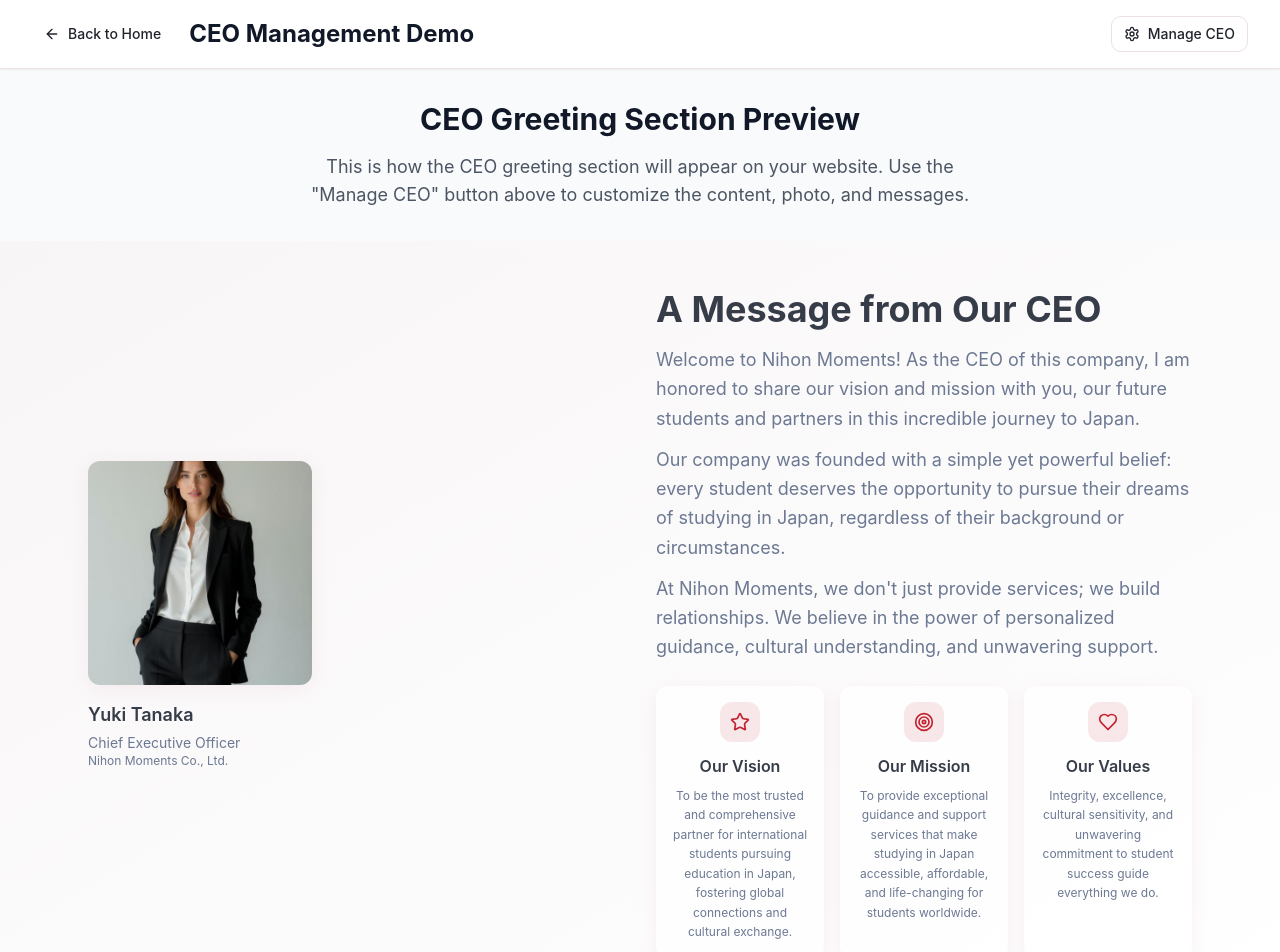
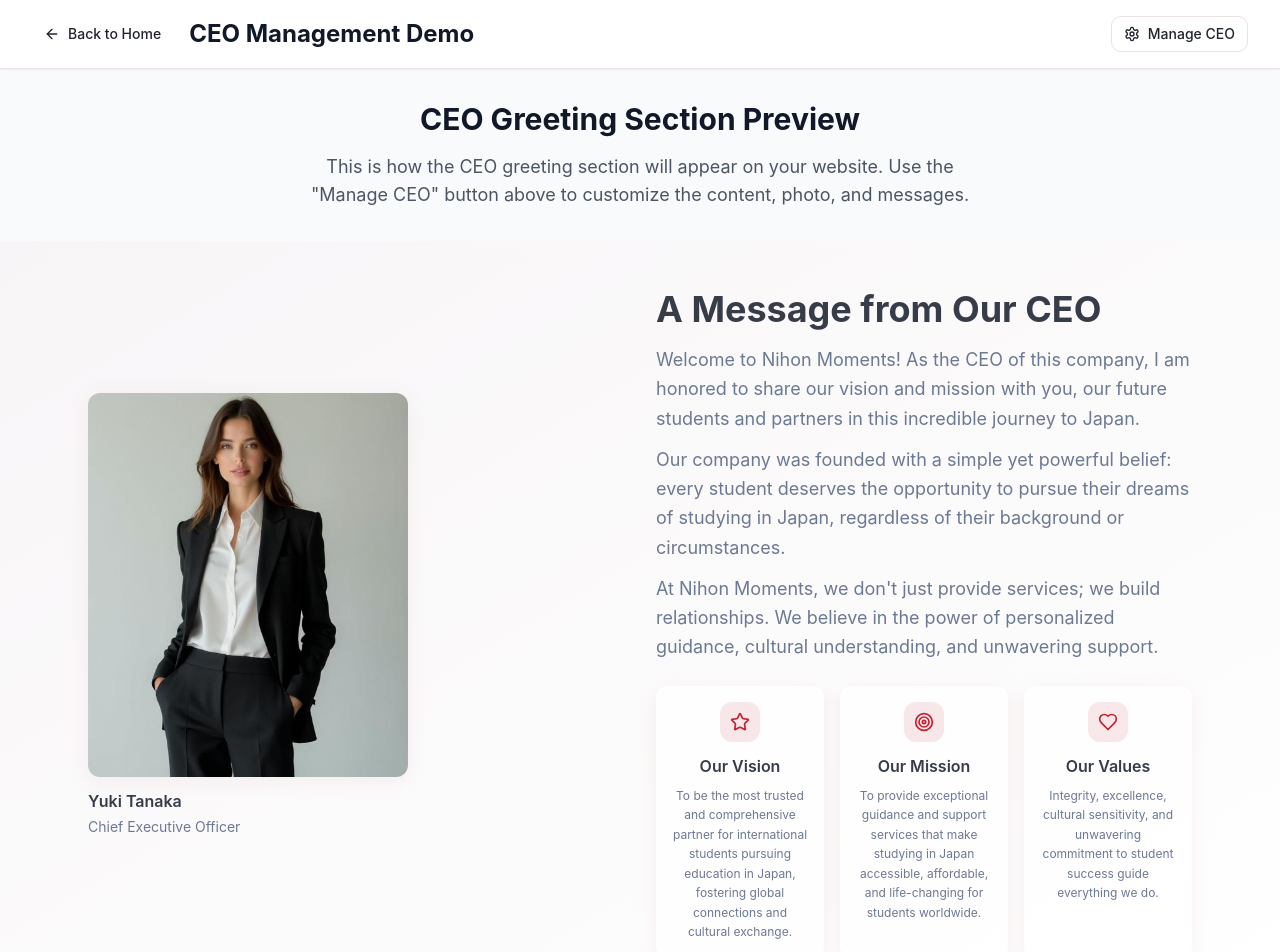
Before and after one commit to YeHtutAung/nihon-moments-guide, a React (Vite) app: page /ceo-demo in a window 1280 px wide. Shown: the top 952 px of the page. Built offline with nearby package versions, Linux system fonts and the light colour scheme.

Commit message:
Adjust CEO section layout
Update CEO image and text layout to match the provided design specifications.

```diff
--- a/src/components/ui/greeting-section.tsx
+++ b/src/components/ui/greeting-section.tsx
@@ -29,9 +29,9 @@ export const GreetingSection = () => {
     <section className="py-12 bg-gradient-to-br from-soft-pink/20 to-white">
       <div className="max-w-6xl mx-auto px-6">
         <div className="grid grid-cols-1 lg:grid-cols-2 gap-8 items-center">
-          {/* CEO Photo and Info - Student Section Style */}
+          {/* CEO Photo and Info - Red Rectangle Size */}
           <div className="text-center lg:text-left">
-            <div className="w-40 h-40 sm:w-48 sm:h-48 lg:w-56 lg:h-56 mx-auto lg:mx-0 rounded-lg overflow-hidden shadow-soft mb-4">
+            <div className="w-64 h-80 sm:w-72 sm:h-96 lg:w-80 lg:h-96 mx-auto lg:mx-0 rounded-lg overflow-hidden shadow-soft mb-3">
               <img
                 src={ceo.image}
                 alt={`${ceo.name} - ${ceo.title}`}
@@ -39,15 +39,13 @@ export const GreetingSection = () => {
               />
             </div>
 
-            <div className="mb-4">
-              <h3 className="text-lg font-semibold text-mountain-gray text-center lg:text-left mb-1">
+            {/* Yellow Rectangle Size - Compact Text */}
+            <div className="mb-4 max-w-64 mx-auto lg:mx-0">
+              <h3 className="text-base font-semibold text-mountain-gray text-center lg:text-left mb-1">
                 {ceo.name}
               </h3>
               <p className="text-sm text-muted-foreground text-center lg:text-left">
                 {ceo.title}
-              </p>
-              <p className="text-xs text-muted-foreground text-center lg:text-left">
-                {ceo.company}
               </p>
             </div>
           </div>
```
